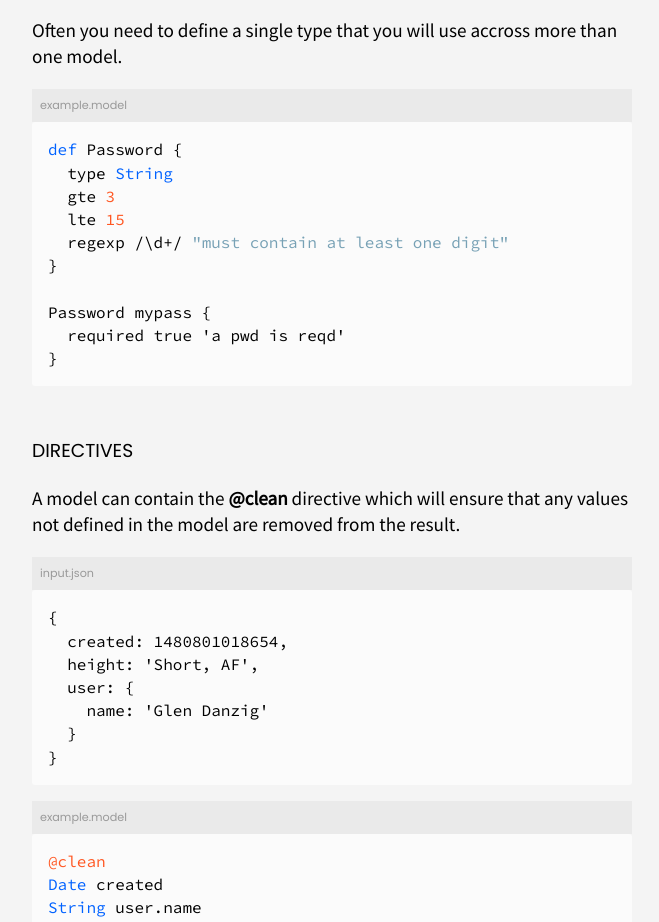
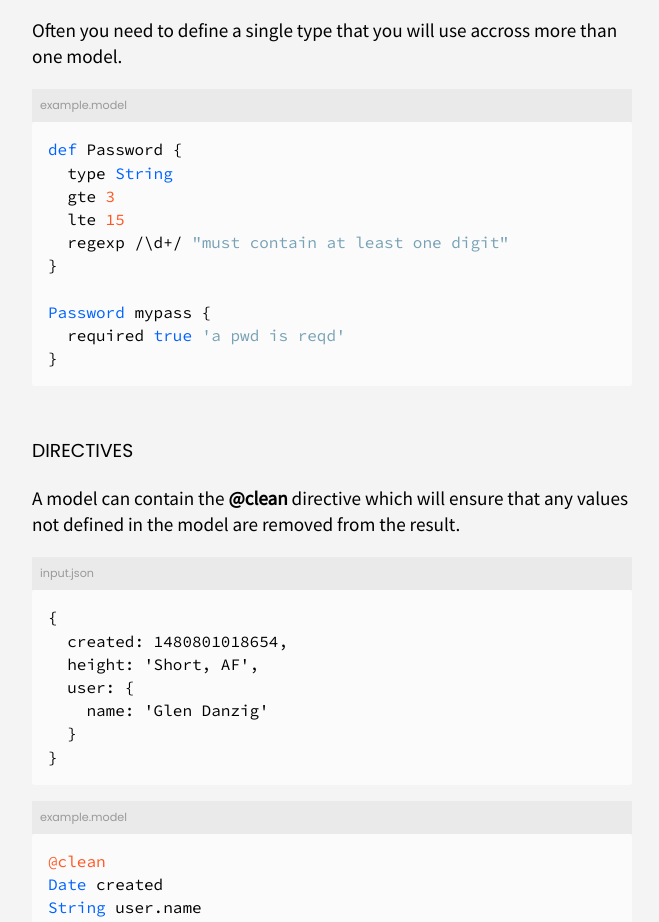
Before and after one commit to voltraco/dml, a website: page docs/index.html in a window 1280 px wide. Shown: the part 2876-3798 px from the top of the page, without its empty margins (160-819 px from the left). Drawn offline with Linux system fonts and the light colour scheme.

Commit message:
update docs

```diff
--- a/docs/index.html
+++ b/docs/index.html
@@ -109,8 +109,8 @@
   regexp <span class="pl-pds">/\d+/</span> <span class="pl-s"><span class="pl-pds">"</span>must contain at least one digit<span class="pl-pds">"</span></span>
 }
 
-Password mypass {
-  required true 'a pwd is reqd'
+<span class="pl-c1" title="Type">Password</span> mypass {
+  required <span class="pl-c1">true</span> <span class="pl-s"><span class="pl-pds">'</span>a pwd is reqd<span class="pl-pds">'</span></span>
 }</pre>
 
       <h3>Directives</h3>
```
